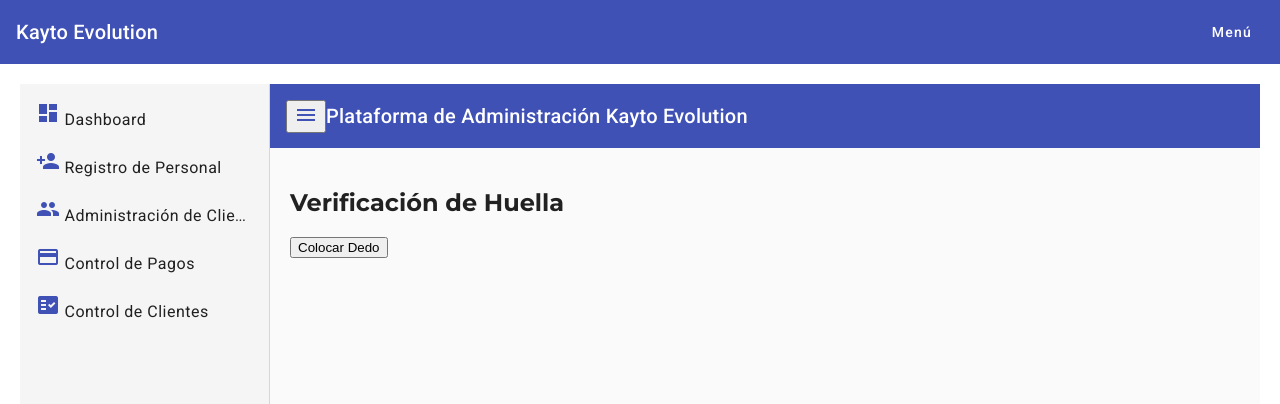
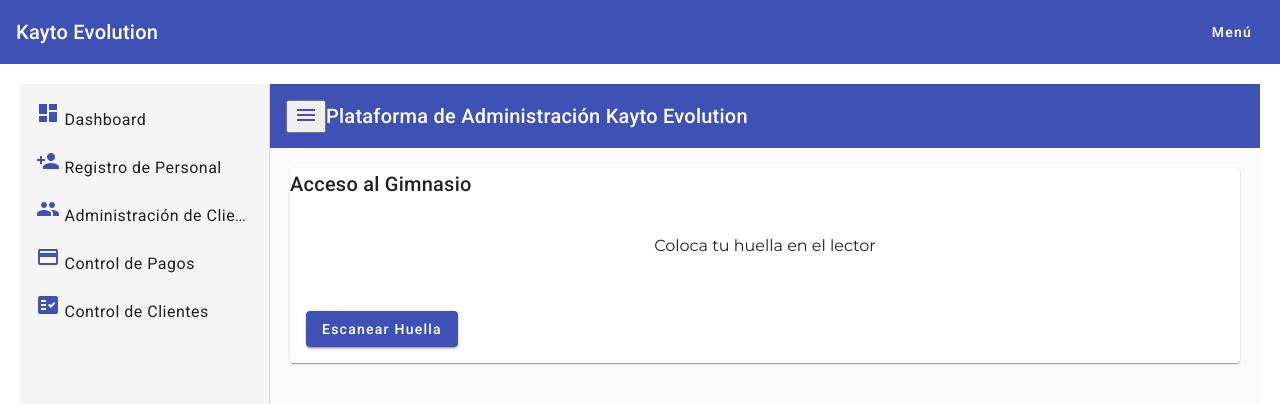
Before and after one commit to DannyGomezDIPG/KaytoEvolutionGym, an Angular app: page /inicio in a window 1280 px wide. Shown: the top 404 px of the page. Built offline with nearby package versions, Linux system fonts and the light colour scheme.

Commit message:
Validación de huellas por BD

```diff
--- a/src/app/control-clientes/control-clientes.html
+++ b/src/app/control-clientes/control-clientes.html
@@ -9,33 +9,19 @@
         <input matInput [(ngModel)]="filtro" placeholder="Ingrese nombre o membresía">
       </mat-form-field>
 
-      <!-- Tabla de clientes -->
       <table mat-table [dataSource]="clientesFiltrados()" class="mat-elevation-z8 full-width">
 
   <!-- Nombre -->
+  <ng-container matColumnDef="nombre">
+    <th mat-header-cell *matHeaderCellDef>Nombre</th>
     <td mat-cell *matCellDef="let cliente">
       {{ cliente.nombre }} {{ cliente.apellidoPaterno }}
     </td>
-
-        <!-- Membresía -->
-        <ng-container matColumnDef="membresia">
-          <th mat-header-cell *matHeaderCellDef>Membresía</th>
-          <td mat-cell *matCellDef="let cliente">{{ cliente.membresia }}</td>
-        </ng-container>
-
-        <!-- Asistencias -->
-        <ng-container matColumnDef="asistencias">
-          <th mat-header-cell *matHeaderCellDef>Asistencias</th>
-          <td mat-cell *matCellDef="let cliente">{{ cliente.asistencias }}</td>
-        </ng-container>
-
-        <!-- Última Visita -->
-        <ng-container matColumnDef="ultimaVisita">
-          <th mat-header-cell *matHeaderCellDef>Última Visita</th>
-          <td mat-cell *matCellDef="let cliente">{{ cliente.ultimaVisita | date:'shortDate' }}</td>
   </ng-container>
 
   <!-- Estado -->
+  <ng-container matColumnDef="estado">
+    <th mat-header-cell *matHeaderCellDef>Estado</th>
     <td mat-cell *matCellDef="let cliente">
       <span [ngClass]="{
         'activo': cliente.estado === 'Activo',
@@ -44,6 +30,8 @@
         {{ cliente.estado ?? 'Sin estado' }}
       </span>
     </td>
+  </ng-container>
+
   <!-- Acciones -->
   <ng-container matColumnDef="acciones">
     <th mat-header-cell *matHeaderCellDef>Acciones</th>
@@ -51,11 +39,9 @@
       <button mat-icon-button color="primary" (click)="verDetalle(cliente)">
         <mat-icon>visibility</mat-icon>
       </button>
+
       <button mat-icon-button color="accent" (click)="abrirAsignarMembresia(cliente)">
         <mat-icon>card_membership</mat-icon>
-            </button>
-            <button mat-icon-button color="warn" (click)="darDeBaja(cliente)">
-              <mat-icon>delete</mat-icon>
       </button>
     </td>
   </ng-container>
@@ -63,6 +49,7 @@
   <tr mat-header-row *matHeaderRowDef="columnas"></tr>
   <tr mat-row *matRowDef="let row; columns: columnas;"></tr>
 </table>
+
     </mat-card-content>
   </mat-card>
   <mat-card *ngIf="mostrarAsignarMembresia" class="mt-3">
--- a/src/app/control-clientes/control-clientes.ts
+++ b/src/app/control-clientes/control-clientes.ts
@@ -38,7 +38,8 @@
   mostrarAsignarMembresia = false;
 clienteSeleccionado: any = null;
 
-  constructor(private socioService: SocioService) {}
+  constructor(private socioService: SocioService,
+              private membresiasService: MembresiasService) {}
 
 tiposMembresia = [
   { idTipoMembresia: 1, nombre: 'Visita', dias: 1 },
@@ -69,10 +70,47 @@
     );
   }
 
-  abrirAsignarMembresia(cliente: Socio) {
-    this.clienteSeleccionado = cliente;
-    this.mostrarAsignarMembresia = true;
+abrirAsignarMembresia(cliente: any) {
+  this.clienteSeleccionado = cliente;
+  this.tipoSeleccionado = null;
+  this.fechaInicio = new Date();
+  this.fechaFin = null;
+  this.mostrarAsignarMembresia = true;
+}
+
+onTipoMembresiaChange() {
+  if (!this.tipoSeleccionado) return;
+
+  const dias = this.tipoSeleccionado.dias;
+  const fin = new Date(this.fechaInicio);
+  fin.setDate(fin.getDate() + dias);
+
+  this.fechaFin = fin;
+}
+
+guardarMembresia() {
+  if (!this.clienteSeleccionado || !this.tipoSeleccionado) {
+    alert('Selecciona un tipo de membresía');
+    return;
   }
+
+  const payload = {
+    idSocio: this.clienteSeleccionado.idSocios,
+    idTipoMembresia: this.tipoSeleccionado.idTipoMembresia
+  };
+
+  this.membresiasService.asignarMembresia(payload).subscribe({
+    next: () => {
+      alert('Membresía asignada correctamente');
+      this.mostrarAsignarMembresia = false;
+    },
+    error: (err) => {
+      console.error(err);
+      alert('Error al asignar membresía');
+    }
+  });
+}
+
 
   darDeBaja(cliente: Socio) {
     alert(`Dar de baja a ${cliente.nombre} (pendiente backend)`);
--- a/src/app/services/huellas.services.ts
+++ b/src/app/services/huellas.services.ts
@@ -12,13 +12,15 @@
 
 @Injectable({ providedIn: 'root' })
 export class HuellaService {
-  private baseUrl = 'http://localhost:5073/api'; // ajusta tu puerto
+  private baseUrl = 'http://localhost:5073/api';
 
   constructor(private http: HttpClient) {}
 
   /** Captura la huella desde el lector ZK4500 */
-  capturarHuella(): Observable<any> {
-    return this.http.get(`${this.baseUrl}/fingerprint/capture`);
+  capturarHuella(): Observable<{ template: string }> {
+    return this.http.get<{ template: string }>(
+      `${this.baseUrl}/fingerprint/capture`
+    );
   }
 
   /** Registra la huella en la base de datos */
@@ -26,11 +28,10 @@
     return this.http.post(`${this.baseUrl}/huellas/registrar`, data);
   }
 
-  verificarHuella(datoPlantilla: string) {
-  return this.http.post<{ encontrado: boolean; nombre?: string; tipoUsuario?: string }>(
-    `${this.baseUrl}/huellas/verificar`,
-    { datoPlantilla }
-  );
-}
+  verificarHuella(template: string): Observable<any> {
+    return this.http.post(`${this.baseUrl}/huellas/verificar`, {
+      datoPlantilla: template
+    });
+  }
 
 }
--- a/src/app/verificacion-huella/verificacion-huella.css
+++ b/src/app/verificacion-huella/verificacion-huella.css
@@ -0,0 +1,29 @@
+.status-container {
+  padding: 20px;
+  border-radius: 8px;
+  margin-bottom: 20px;
+  text-align: center;
+  transition: all 0.3s ease;
+}
+
+.status-container.ok {
+  background-color: #e8f5e9;
+  border: 1px solid #4caf50;
+  color: #2e7d32;
+}
+
+.status-container.error {
+  background-color: #ffeeb2;
+  border: 1px solid #f44336;
+  color: #c62828;
+}
+
+.datos-socio h3 {
+  margin: 10px 0 5px 0;
+  font-size: 1.4rem;
+}
+
+.fecha {
+  font-weight: bold;
+  text-decoration: underline;
+}
--- a/src/app/verificacion-huella/verificacion-huella.html
+++ b/src/app/verificacion-huella/verificacion-huella.html
@@ -1,10 +1,23 @@
-<div class="verificacion-container">
-  <h2>Verificación de Huella</h2>
-  <button mat-raised-button color="primary" (click)="capturarHuella()">
-    Colocar Dedo
-  </button>
+<mat-card class="verificador-card">
+  <mat-card-title>Acceso al Gimnasio</mat-card-title>
 
-  <div class="mensaje">
-    <p>{{ mensaje }}</p>
-  </div>
-</div>
+  <mat-card-content>
+    <div class="status-container" [ngClass]="estado()">
+      <p class="mensaje-principal">{{ mensaje() }}</p>
+
+      <div *ngIf="estado() === 'ok' && socioNombre()" class="datos-socio">
+        <hr>
+        <h3>Socio: <strong>{{ socioNombre() }}</strong></h3>
+        <p>Vence el: <span class="fecha">{{ vencimiento() | date:'mediumDate' }}</span></p>
+      </div>
+    </div>
+
+    <button
+      mat-raised-button
+      color="primary"
+      (click)="verificarHuella()"
+      [disabled]="cargando()">
+      {{ cargando() ? 'Verificando...' : 'Escanear Huella' }}
+    </button>
+  </mat-card-content>
+</mat-card>
--- a/src/app/verificacion-huella/verificacion-huella.ts
+++ b/src/app/verificacion-huella/verificacion-huella.ts
@@ -1,53 +1,70 @@
-import { Component } from '@angular/core';
+import { Component, signal } from '@angular/core'; // Importamos signal
+import { CommonModule } from '@angular/common';
+import { MatButtonModule } from '@angular/material/button';
+import { MatCardModule } from '@angular/material/card';
 import { HuellaService } from '../services/huellas.services';
+import { switchMap, timeout, catchError } from 'rxjs/operators';
+import { of } from 'rxjs';
 
 @Component({
   selector: 'app-verificacion-huella',
-  imports: [],
+  standalone: true,
+  imports: [CommonModule, MatButtonModule, MatCardModule],
   templateUrl: './verificacion-huella.html',
   styleUrl: './verificacion-huella.css'
 })
 export class VerificacionHuella {
-mensaje: string = '';
-  huellaCapturada: string | null = null;
+  // Usamos signals para una reactividad más limpia
+  estado = signal<'esperando' | 'ok' | 'error'>('esperando');
+  mensaje = signal('Coloca tu huella en el lector');
+  cargando = signal(false);
+
+  socioNombre = signal<string | null>(null);
+  vencimiento = signal<string | null>(null);
 
   constructor(private huellaService: HuellaService) {}
 
-  async capturarHuella() {
-    this.mensaje = 'Coloca tu dedo en el lector...';
+  verificarHuella() {
+    this.cargando.set(true);
+    this.estado.set('esperando');
+    this.mensaje.set('Iniciando sensor... Coloca tu huella.');
 
-    try {
-      // 🔹 Aquí llamas al SDK o API del ZK4500 (ejemplo genérico)
-      const resultado = await this.simularCapturaHuella();
-      this.huellaCapturada = resultado;
-      this.verificarHuella();
-    } catch (err) {
-      this.mensaje = 'Error al capturar la huella.';
-    }
-  }
+    this.huellaService.capturarHuella().pipe(
+      // 1. Damos un margen de 15 segundos para que el usuario ponga la huella
+      timeout(15000),
+      // 2. Si hay éxito en captura, pasamos a verificar
+      switchMap(resp => {
+        this.mensaje.set('Procesando huella...');
+        return this.huellaService.verificarHuella(resp.template);
+      }),
+      // 3. Manejo de errores específico para el flujo
+      catchError(err => {
+        if (err.name === 'TimeoutError') {
+          return of({ error: true, message: 'Tiempo de espera agotado. Intenta de nuevo.' });
+        }
+        return of({ error: true, message: err.error?.message || 'Error de conexión' });
+      })
+    )
+    .subscribe({
+      next: (resp: any) => {
+        if (resp.autorizado) {
+          this.estado.set('ok');
+          this.mensaje.set(resp.mensaje);
 
-  verificarHuella() {
-    if (!this.huellaCapturada) {
-      this.mensaje = 'No se detectó huella.';
-      return;
-    }
-
-    this.huellaService.verificarHuella(this.huellaCapturada).subscribe({
-      next: (res) => {
-        if (res.encontrado) {
-          this.mensaje = `✅ Huella encontrada: ${res.nombre} (${res.tipoUsuario})`;
+          // Guardamos la información adicional
+          this.socioNombre.set(resp.socio);
+          this.vencimiento.set(resp.vence);
         } else {
-          this.mensaje = '❌ Huella no registrada en el sistema.';
+          this.estado.set('error');
+          this.mensaje.set(resp.mensaje || 'Socio no encontrado');
         }
+        this.cargando.set(false);
       },
-      error: () => this.mensaje = 'Error al verificar la huella.'
-    });
-  }
-
-  // 🧪 Simulación temporal hasta conectar SDK real
-  simularCapturaHuella(): Promise<string> {
-    return new Promise(resolve => {
-      setTimeout(() => resolve('BASE64_FAKE_TEMPLATE_ABC123'), 2000);
+      error: () => {
+        this.estado.set('error');
+        this.mensaje.set('Error crítico en el sistema');
+        this.cargando.set(false);
+      }
     });
   }
 }
```
Lines whose indentation alone changed are shown as unchanged.
